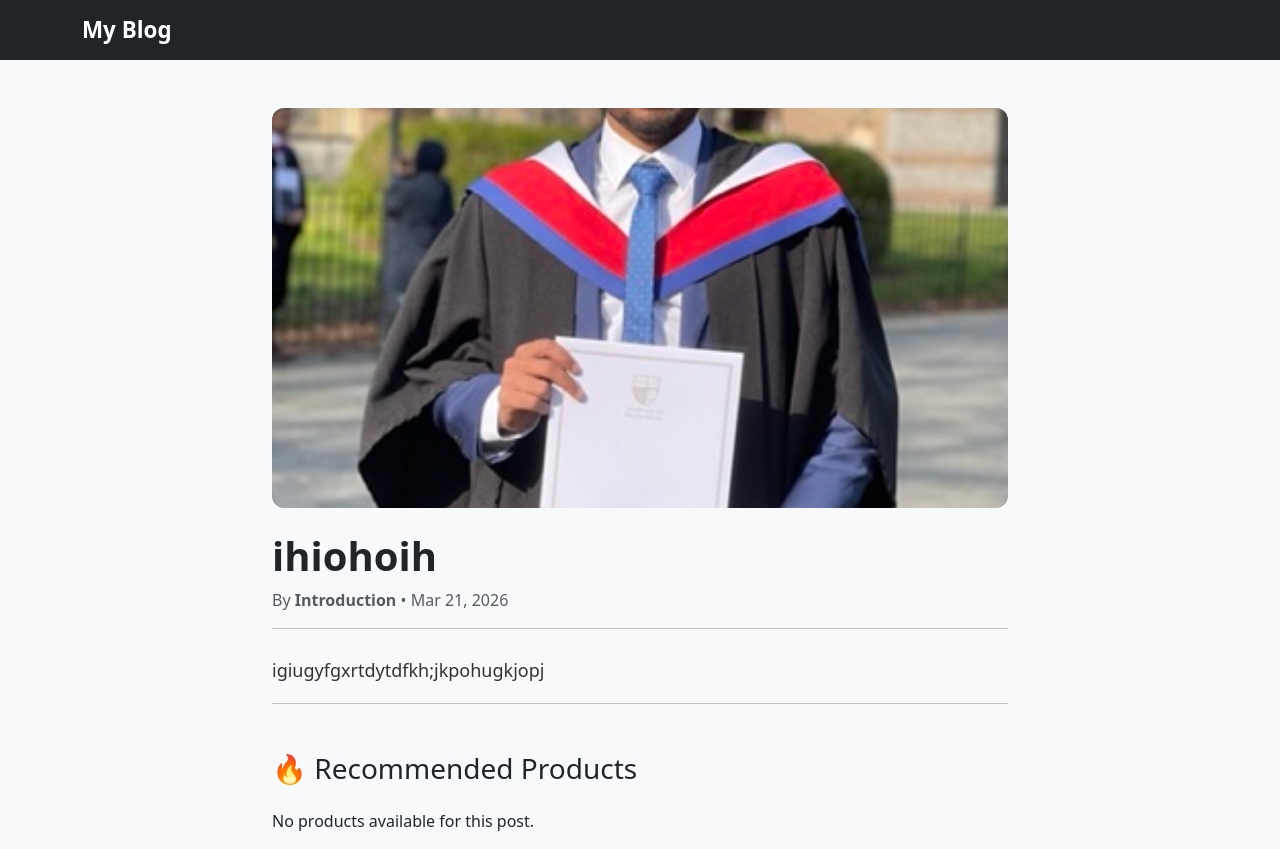
After one commit to Kathan1999/Blog, a Django app: a page that uses Home/templates/post_detail.html in a window 1280 px wide. The commit adds this page. Run offline with Django 5.2, Linux system fonts and the light colour scheme; data comes from the database, SQL or seed files in the repository; both versions use the stored data as it was after the commit.

Commit message:
product and home page redesined and done

```diff
--- /dev/null
+++ b/Home/templates/post_detail.html
@@ -0,0 +1,151 @@
+{% load static %}
+<!DOCTYPE html>
+<html lang="en">
+
+<head>
+    <meta charset="UTF-8">
+    <meta name="viewport" content="width=device-width, initial-scale=1.0">
+    <title>{{ post.title }}</title>
+
+    <!-- Bootstrap -->
+    <link href="https://cdn.jsdelivr.net/npm/bootstrap@5.3.2/dist/css/bootstrap.min.css" rel="stylesheet">
+
+    <style>
+        body {
+            background-color: #f8f9fa;
+        }
+
+        /* Navbar */
+        .navbar-brand {
+            font-weight: bold;
+            font-size: 1.4rem;
+        }
+
+        /* Post Image */
+        .post-header img {
+            width: 100%;
+            height: 400px;
+            object-fit: cover;
+            border-radius: 12px;
+        }
+
+        /* Content */
+        .post-content {
+            font-size: 18px;
+            line-height: 1.9;
+            color: #333;
+        }
+
+        /* Cards */
+        .card {
+            border: none;
+            border-radius: 12px;
+            transition: all 0.3s ease;
+        }
+
+        .card:hover {
+            transform: translateY(-5px);
+            box-shadow: 0 10px 25px rgba(0,0,0,0.1);
+        }
+
+        /* Buttons */
+        .btn {
+            border-radius: 8px;
+            font-weight: 500;
+        }
+    </style>
+</head>
+
+<body>
+
+    <!-- NAVBAR -->
+    <nav class="navbar navbar-dark bg-dark">
+        <div class="container">
+            <a class="navbar-brand" href="/">My Blog</a>
+        </div>
+    </nav>
+
+    <!-- MAIN CONTENT -->
+    <div class="container mt-5">
+        <div class="row justify-content-center">
+            <div class="col-md-8">
+
+                <!-- IMAGE -->
+                <div class="post-header mb-4">
+                    {% if post.featured_image %}
+                    <img src="{{ post.featured_image.url }}" alt="{{ post.title }}">
+                    {% endif %}
+                </div>
+
+                <!-- TITLE -->
+                <h1 class="fw-bold">{{ post.title }}</h1>
+
+                <!-- META -->
+                <p class="text-muted">
+                    By <strong>{{ post.author }}</strong> • {{ post.created_at|date:"M d, Y" }}
+                </p>
+
+                <hr>
+
+                <!-- CONTENT -->
+                <div class="post-content mt-4">
+                    {{ post.content|linebreaks }}
+                </div>
+
+                <hr>
+
+                <!-- PRODUCTS SECTION -->
+                <h3 class="mt-5 mb-4">🔥 Recommended Products</h3>
+
+                {% for product in post.products.all %}
+                <div class="card mb-4 p-3 shadow-sm">
+
+                    <div class="row align-items-center">
+
+                        <!-- IMAGE -->
+                        <div class="col-md-4">
+                            {% if product.product_image %}
+                            <img src="{{ product.product_image.url }}" class="img-fluid rounded">
+                            {% endif %}
+                        </div>
+
+                        <!-- DETAILS -->
+                        <div class="col-md-8">
+
+                            <h4 class="fw-bold">{{ product.product_name }}</h4>
+
+                            <p class="text-success fw-semibold mb-1">{{ product.price }}</p>
+
+                            <p class="mb-2">⭐ {{ product.rating }}/5</p>
+
+                            <div class="row">
+                                <div class="col-md-6">
+                                    <small><strong>✔ Pros</strong><br>{{ product.pros }}</small>
+                                </div>
+                                <div class="col-md-6">
+                                    <small><strong>✖ Cons</strong><br>{{ product.cons }}</small>
+                                </div>
+                            </div>
+
+                            <a href="{{ product.affiliate_link }}" target="_blank"
+                               class="btn btn-success mt-3">
+                                🔥 {{ product.button_text }}
+                            </a>
+
+                        </div>
+
+                    </div>
+
+                </div>
+
+                {% empty %}
+                <p>No products available for this post.</p>
+                {% endfor %}
+
+            </div>
+        </div>
+    </div>
+
+</body>
+
+</html>
```
Also changed, not shown: Home/templates/home.html (+48 -6 lines), db.sqlite3, product_images/IMG_4290.JPG (added).
